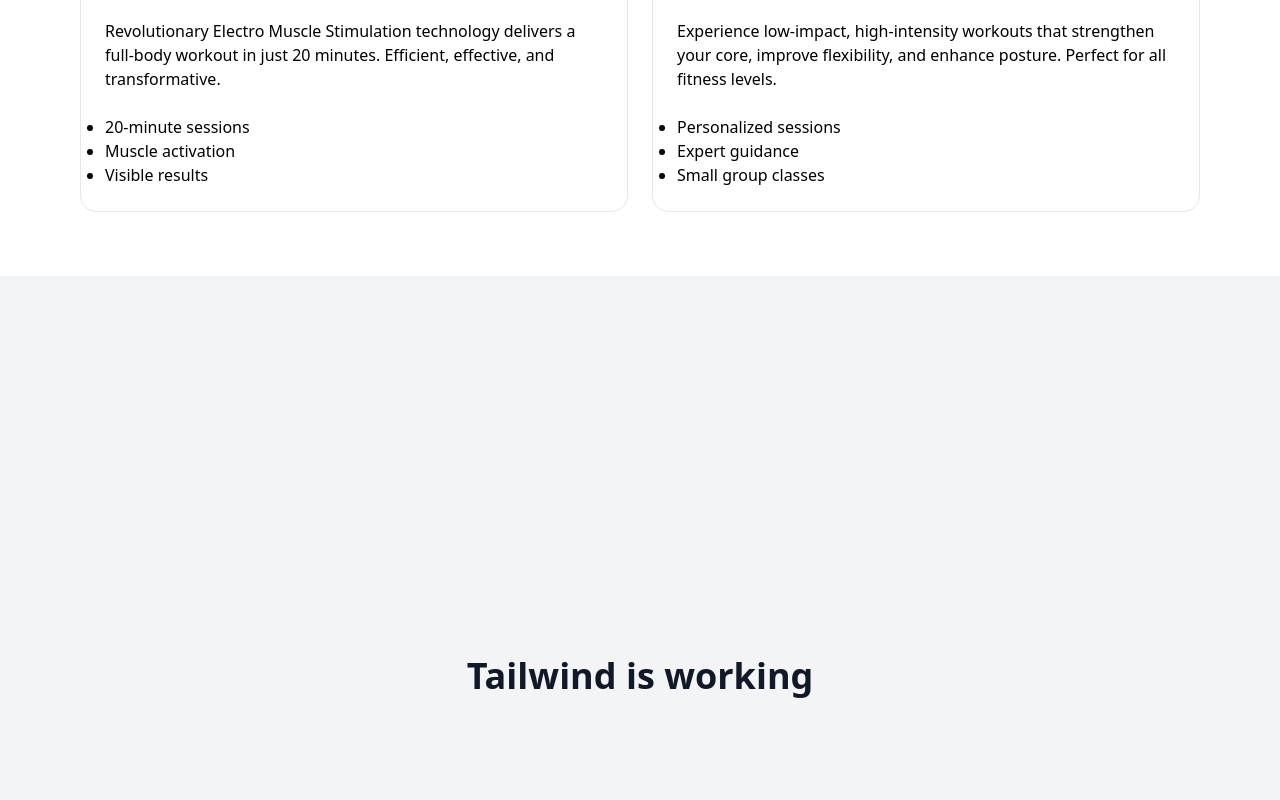
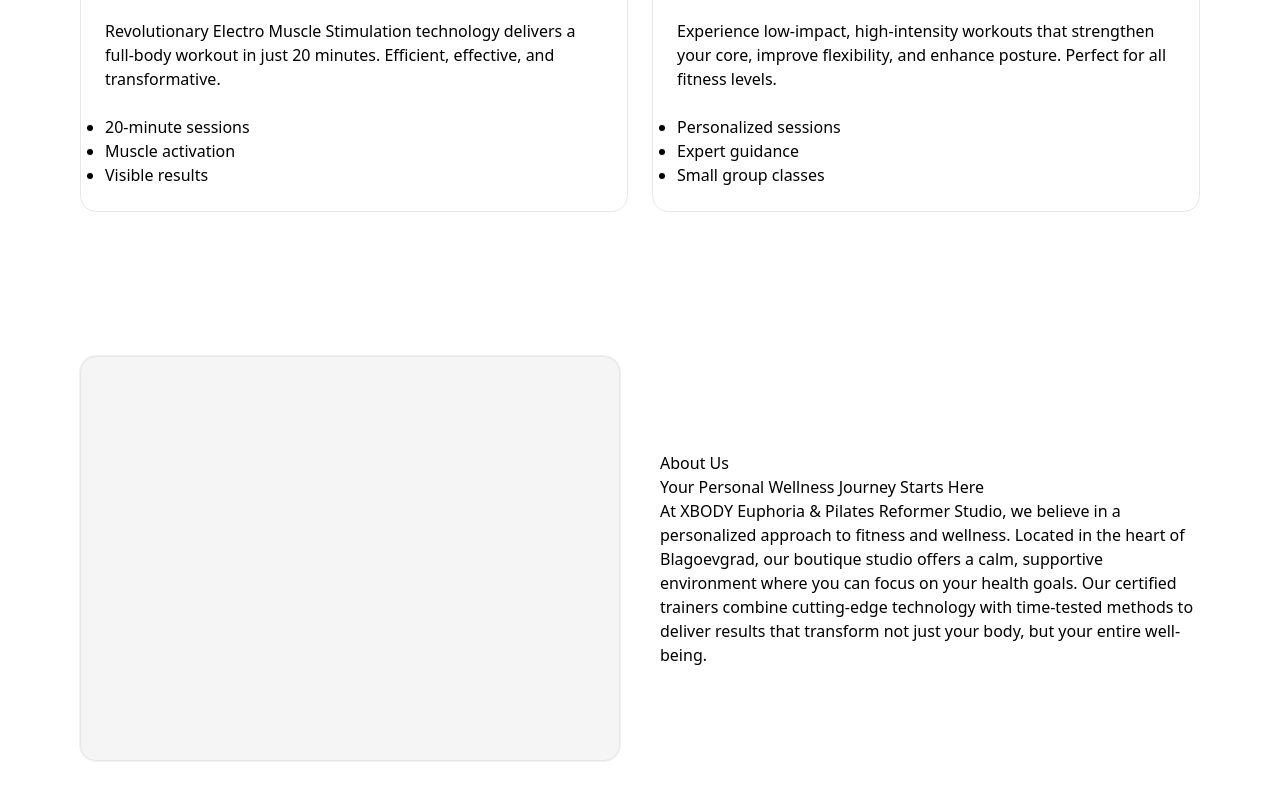
Before and after one commit to denichinv/euphoria-wellness-studio-bg, a React (Vite) app: page / in a window 1280 px wide. Shown: the part 798-1598 px from the top of the page. Built offline with nearby package versions, Linux system fonts and the light colour scheme.

Commit message:
add basic About section

```diff
--- a/src/App.tsx
+++ b/src/App.tsx
@@ -1,6 +1,7 @@
 import { Navbar } from "./components/layout/Navbar";
 import { Hero } from "./components/sections/Hero";
 import { Services } from "./components/sections/Services";
+import { About } from "./components/sections/About";
 
 export default function App() {
   return (
@@ -8,11 +9,7 @@ export default function App() {
       <Navbar />
       <Hero />
       <Services />
-      <div className="min-h-screen flex items-center justify-center bg-gray-100">
-        <h1 className="text-4xl font-semibold text-gray-900">
-          Tailwind is working
-        </h1>
-      </div>
+      <About />
     </>
   );
 }
--- /dev/null
+++ b/src/components/sections/About.tsx
@@ -0,0 +1,22 @@
+export function About() {
+  return (
+    <section id="about" aria-labelledby="about-title">
+      <div className=" px-4 py-16 sm:py-20 grid gap-10 md:grid-cols-2 items-center mx-auto max-w-6xl ">
+        <div className="md:order-2">
+          <p>About Us</p>
+          <h2 id="about-title">Your Personal Wellness Journey Starts Here</h2>
+          <p>
+            At XBODY Euphoria & Pilates Reformer Studio, we believe in a
+            personalized approach to fitness and wellness. Located in the heart
+            of Blagoevgrad, our boutique studio offers a calm, supportive
+            environment where you can focus on your health goals. Our certified
+            trainers combine cutting-edge technology with time-tested methods to
+            deliver results that transform not just your body, but your entire
+            well-being.
+          </p>
+        </div>
+        <div className="aspect-[4/3] rounded-2xl border bg-neutral-100 overflow-hidden ring-1 ring-black/5 md:order-1"></div>
+      </div>
+    </section>
+  );
+}
```
